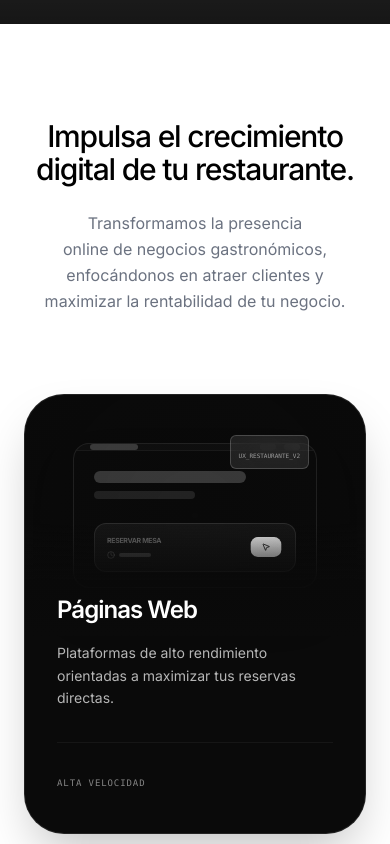
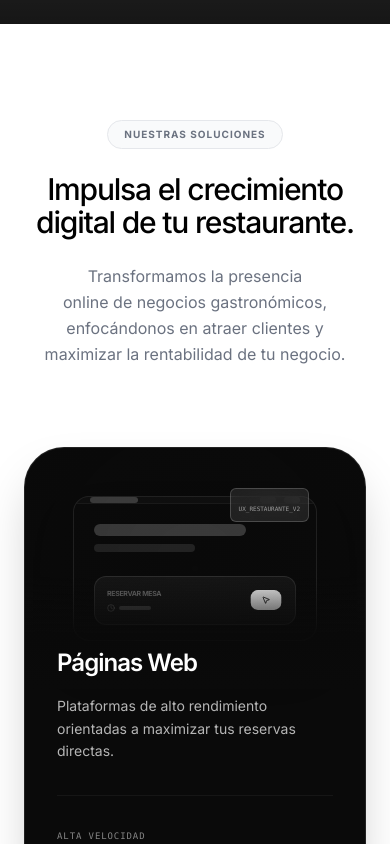
Before and after one commit to motionsmanagement/Motions, a React (Vite) app: page / in a window 390 px wide. Shown: the part 820-1664 px from the top of the page. Built offline with nearby package versions, Linux system fonts and the light colour scheme; grey boxes are pictures that could not be loaded; a web font is replaced by a local one.

Commit message:
fix: aligned projects header style with services, restored badges, and updated button style

```diff
--- a/components/Services.tsx
+++ b/components/Services.tsx
@@ -167,6 +167,11 @@ const Services: React.FC = () => {
             <div className={`max-w-7xl mx-auto transition-all duration-700 ease-out transform ${visible ? 'opacity-100 translate-y-0' : 'opacity-0 translate-y-8'}`}>
                 {/* Header Section */}
                 <div className="mb-20 text-balance flex flex-col items-center md:items-start text-center md:text-left">
+                    <div className="inline-flex items-center bg-gray-50 border border-gray-200 px-4 py-1.5 rounded-full mb-6">
+                        <span className="text-[10px] font-bold text-gray-500 uppercase tracking-widest">
+                            Nuestras Soluciones
+                        </span>
+                    </div>
                     <h2 className="text-3xl sm:text-4xl md:text-6xl font-medium tracking-tight text-black leading-[1.1] mb-6">
                         Impulsa el crecimiento<br />
                         digital de tu restaurante.
--- a/components/SuccessStories.tsx
+++ b/components/SuccessStories.tsx
@@ -485,9 +485,17 @@ const SuccessStories: React.FC = () => {
               transition: 'opacity 0.7s cubic-bezier(0.16,1,0.3,1), transform 0.7s cubic-bezier(0.16,1,0.3,1)',
             }}
           >
-            <h2 className="text-3xl sm:text-4xl md:text-[3.25rem] font-medium tracking-tight text-[#111] leading-[1.3] mb-4">
+            <div className="inline-flex items-center bg-gray-50 border border-gray-100 px-4 py-1.5 rounded-full mb-6">
+              <span className="text-[10px] font-bold text-gray-500 uppercase tracking-widest">
+                Nuestra Trayectoria
+              </span>
+            </div>
+            <h2 className="text-3xl sm:text-4xl md:text-6xl font-medium tracking-tight text-black leading-[1.1] mb-6">
               Proyectos con impacto,<br />resultados visibles.
             </h2>
+            <p className="text-base md:text-lg text-gray-500 max-w-2xl leading-relaxed">
+              Cada proyecto es una oportunidad para transformar la visión de nuestros clientes en una realidad digital impactante.
+            </p>
           </div>
 
           {/* Grid */}
@@ -514,7 +522,7 @@ const SuccessStories: React.FC = () => {
             >
               <button
                 onClick={() => setShowAll(true)}
-                className="flex items-center gap-3 px-8 py-3.5 border border-gray-300 text-gray-700 bg-white rounded-full text-sm font-semibold hover:border-gray-900 hover:text-gray-900 transition-all hover:scale-[1.03] active:scale-95 shadow-sm"
+                className="flex items-center gap-3 px-8 py-3.5 bg-black text-white rounded-full text-sm font-semibold hover:bg-neutral-800 transition-all hover:scale-[1.03] active:scale-95 shadow-lg"
               >
                 Ver todos los proyectos
               </button>
```
